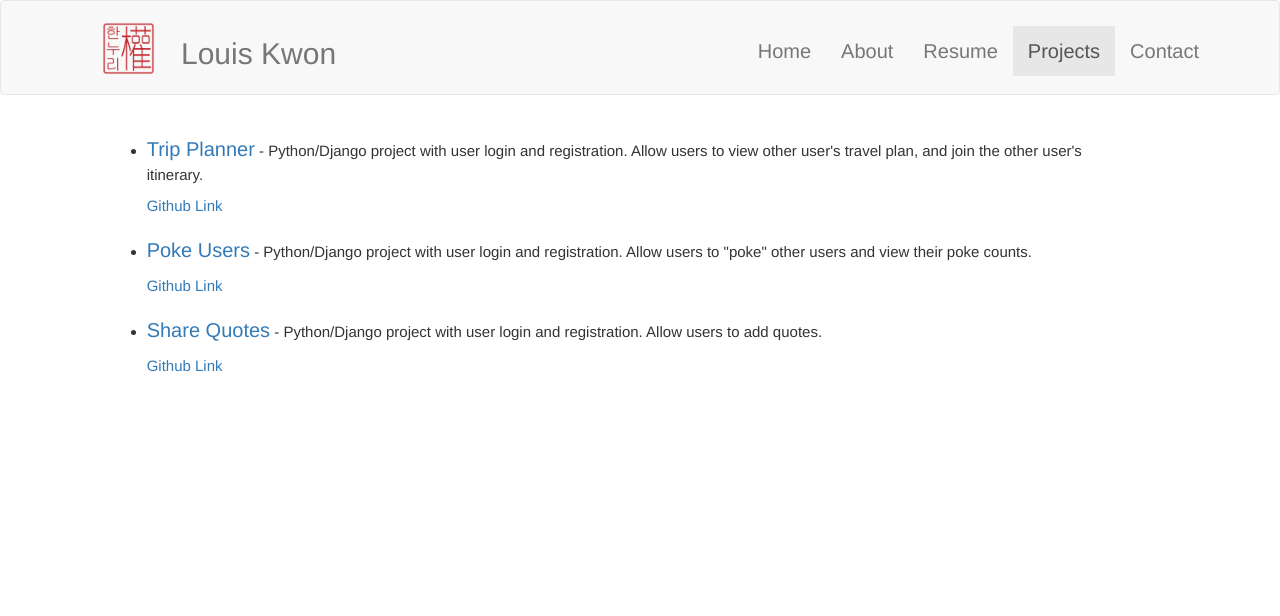
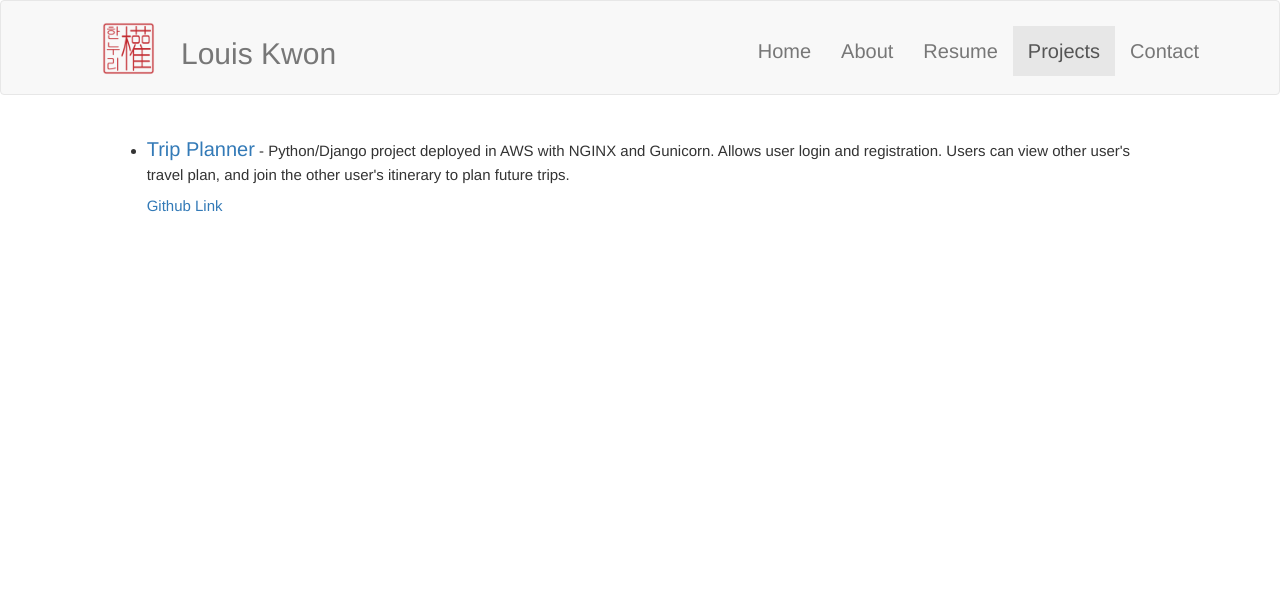
Before and after one commit to HLKwon/Homepage2017, a Django app: page /projects in a window 1280 px wide. Shown: the top 616 px of the page. Run offline with Django 3.2, Linux system fonts and the light colour scheme; parts of the project's set-up code (start-up, migrations or seed data) failed here and were passed over; some libraries are stand-ins or nearby versions.

Commit message:
Took out the two apps that is not connecting

```diff
--- a/apps/first_app/templates/first_app/projects.html
+++ b/apps/first_app/templates/first_app/projects.html
@@ -52,20 +52,18 @@
 
       <ul>
         <li>
-          <p><a href="/project/project1" class="project_link">Trip Planner</a> - Python/Django project with user login and registration. Allow users to view other user's travel plan, and join the other user's itinerary.</p>
+          <p><a href="/project/project1" class="project_link">Trip Planner</a> - Python/Django project deployed in AWS with NGINX and Gunicorn. Allows user login and registration. Users can view other user's travel plan, and join the other user's itinerary to plan future trips.</p>
           <p><a href="https://github.com/HLKwon/Trip_Planner">Github Link</a></p>
         </li>
-        <li>
+        <!-- <li>
           <p><a href="/project2" class="project_link">Poke Users</a> - Python/Django project with user login and registration. Allow users to "poke" other users and view their poke counts.</p>
           <p><a href="https://github.com/HLKwon/Poke_Users">Github Link</a></p>
         </li>
         <li>
           <p><a href="/project3" class="project_link">Share Quotes</a> - Python/Django project with user login and registration. Allow users to add quotes.</p>
           <p><a href="https://github.com/HLKwon/User_Quotes">Github Link</a></p>
-        </li>
-        <!-- <li>
-          <a href="/project/project2" class="project_link">Message Board</a> - Django project with user login and registration. Allows user to post messages, and comment on other user's messages.
         </li> -->
+
 
       </ul>
     </div>
```
